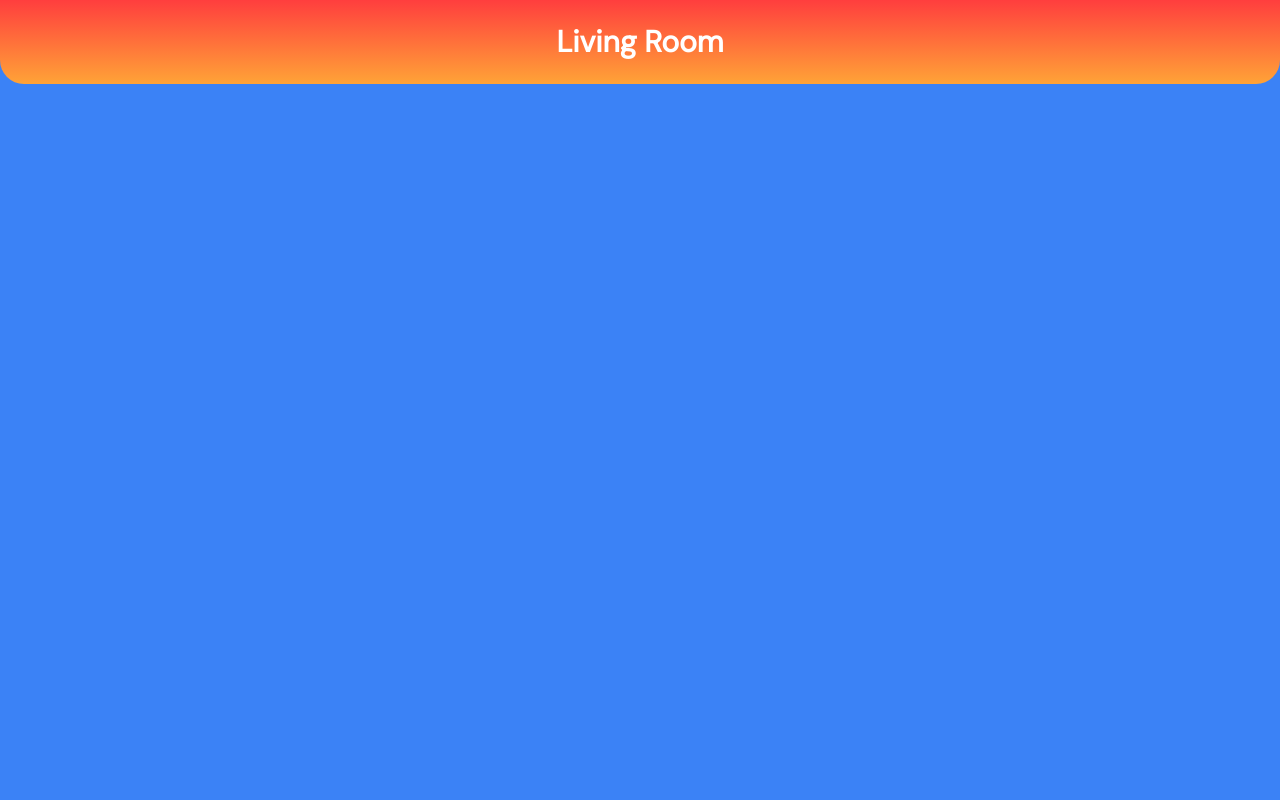
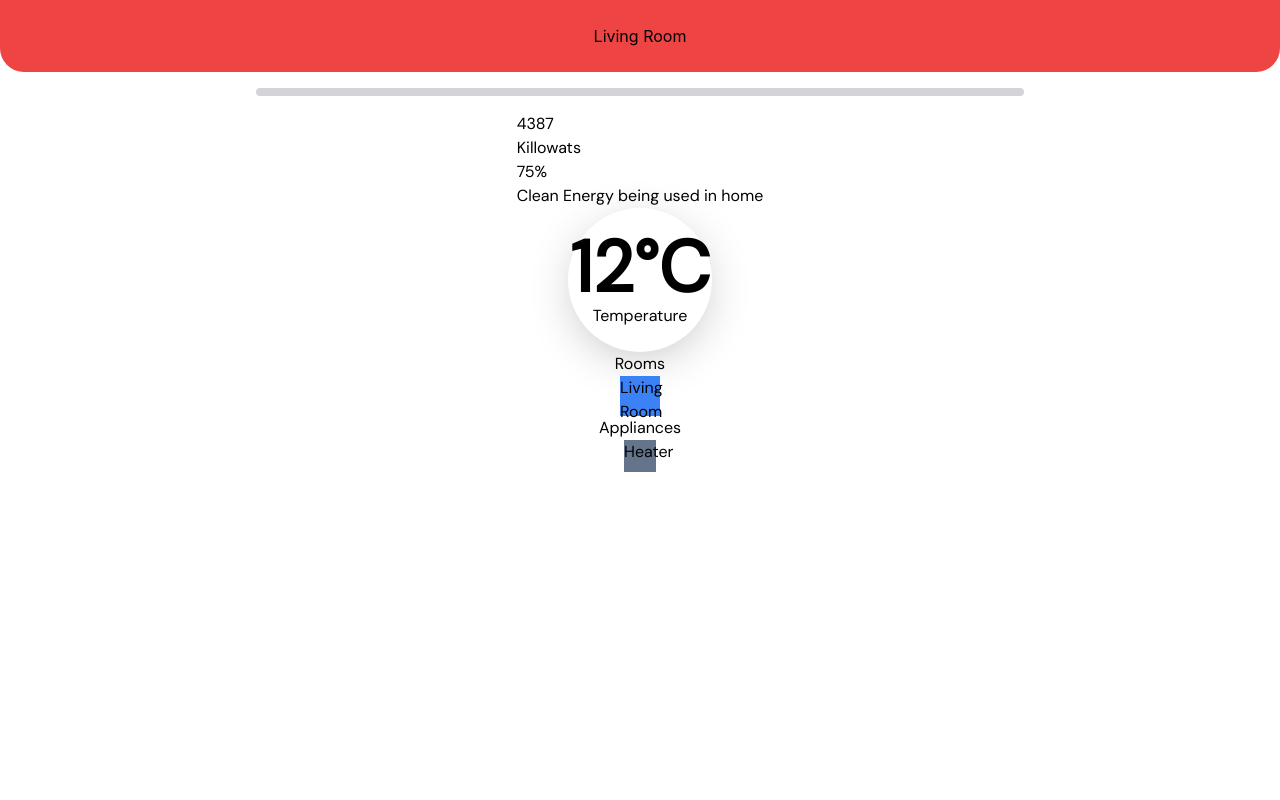
Before and after one commit to TheGraphVertices/Frontend, a React (Create React App) app: page / in a window 1280 px wide. Shown: the top 800 px of the page. Built offline with nearby package versions, Linux system fonts and the light colour scheme.

Commit message:
revert "Removed the scroll up bar"
This reverts commit d5c714fd9db87ecbd8d9e78753ccfa7b0f17df50.

```diff
--- a/src/App.jsx
+++ b/src/App.jsx
@@ -1,13 +1,13 @@
 import './App.css';
 import RoomTab from './components/RoomTab';
+import ScrollUp from './components/ScrollUp';
 import Stats from './components/Stats'
-import Landing from './components/Landing';
 
 function App() {
   return (
-    <div className='font-body relative'>
+    <div>
       <RoomTab />
-      <Landing />
+      <ScrollUp />
       <Stats />
     </div>
   );
--- a/src/components/ApplianceButton.jsx
+++ b/src/components/ApplianceButton.jsx
@@ -4,8 +4,8 @@ function ApplianceButton({ name }){
   const [clicked, setClicked] = useState(false)
 
   return(
-	<div onClick={() => {setClicked(!clicked)}} className={`${clicked ? "bg-gradient-to-b from-[#FF3E3E] to-[#FFA337] text-white" : "bg-[#D9D9D9]"} w-full h-16 flex justify-center items-center rounded-lg`}>
-	  <h2 className="text-xl font-extrabold">{name}</h2>
+	<div onClick={() => {setClicked(!clicked)}} className={`${clicked ? "bg-red-500" : "bg-slate-500"} h-8 w-8`}>
+	  <h2>{name}</h2>
 	</div>
   )
 }
--- a/src/components/Landing.jsx
+++ /dev/null
@@ -1,8 +0,0 @@
-function Landing(){
-  return(
-	<div className="h-screen bg-blue-500">
-	  <h1>Test</h1>
-	</div>
-  )
-}
-export default Landing
--- a/src/components/RoomButton.jsx
+++ b/src/components/RoomButton.jsx
@@ -4,8 +4,8 @@ function RoomButton({ name }){
   const [clicked, setClicked] = useState(false)
 
   return(
-	<div onClick={() => setClicked(!clicked)} className={`w-1/2 h-20 ${clicked ? "bg-gradient-to-b from-[#FF3E3E] to-[#FFA337] text-white" : "bg-[#D9D9D9]"} rounded-lg flex items-center justify-center `}>
-	  <h2 className="text-xl font-extrabold">{name}</h2>
+	  <div onClick={() => setClicked(!clicked)} className={`w-10 h-10 ${clicked ? "bg-red-500" : "bg-blue-500"}`}>
+	  <h2>{name}</h2>
 	</div>
   )
 }
--- a/src/components/RoomTab.jsx
+++ b/src/components/RoomTab.jsx
@@ -1,7 +1,7 @@
 function RoomTab(){
   return(
-    <div className="bg-gradient-to-b from-[#FF3E3E] to-[#FFA337] rounded-bl-3xl rounded-br-3xl py-6 flex justify-center absolute w-screen">
-	  <h1 className="text-3xl font-extrabold text-white">Living Room</h1>
+    <div className="bg-red-500 rounded-bl-3xl rounded-br-3xl py-6 flex justify-center">
+	  <h1>Living Room</h1>
     </div>
   )
 }
--- /dev/null
+++ b/src/components/ScrollUp.jsx
@@ -0,0 +1,8 @@
+function ScrollUp(){
+  return(
+	<div className="flex justify-center">
+	  <div className="w-3/5 h-2 bg-zinc-300 rounded-3xl my-4"></div>
+	</div>
+  )
+}
+export default ScrollUp
--- a/src/components/Stats.jsx
+++ b/src/components/Stats.jsx
@@ -4,28 +4,25 @@ import ApplianceButton from "./ApplianceButton"
 
 function Stats(){
   return(
-	<section className="px-4 py-20 font-body flex items-center flex-col justify-center gap-8 h-full">
-	  <div className="flex flex-row">
-		<div className="flex items-center flex-col">
-		  <h2 className="text-7xl font-extrabold text-[#FFA337]">4387</h2>
-		  <h3 className="text-4xl font-extrabold">Killowats</h3>
+	<section className="px-4 font-body flex items-center flex-col">
+	  <div>
+		<div>
+		  <h2>4387</h2>
+		  <h3>Killowats</h3>
 		</div>
-		<div className="flex items-center flex-col justify-center">
-		  <h2 className="text-7xl font-extrabold text-[#8FFF00]">75%</h2>
-		  <h3 className="text-center text-l font-extrabold">Clean Energy being used in home</h3>
+		<div>
+		  <h2>75%</h2>
+		  <h3>Clean Energy being used in home</h3>
 		</div>
 	  </div>
 	  <Temperature />
-	  <h2 className="text-4xl font-extrabold self-start">Rooms</h2>
-	  <div className="w-full flex gap-4">
+	  <h2>Rooms</h2>
+	  <div>
 	    <RoomButton name="Living Room"/>
-	    <RoomButton name="Kitchen"/>
 	  </div>
-	  <h2 className="text-4xl font-extrabold self-start">Appliances</h2>
-	  <div className="w-full grid grid-cols-2 gap-4">
-	    <ApplianceButton name="Heater"/>
-	    <ApplianceButton name="TV"/>
-	    <ApplianceButton name="Light"/>
+	  <h2>Appliances</h2>
+	  <div>
+	    <ApplianceButton name="Heater" />
 	  </div>
 	</section>
   )
--- a/src/components/Temperature.jsx
+++ b/src/components/Temperature.jsx
@@ -1,9 +1,9 @@
 function Temperature(){
   return(
-	<div className="bg-white rounded-full p-4 w-[65%] flex justify-center items-center flex-column text-center shadow-[0px_10px_50px_-12px_rgb(0,0,0,0.3)] aspect-square">
+	<div className="bg-white rounded-full p-4 w-36 h-36 flex justify-center items-center flex-column text-center shadow-[0px_10px_50px_-12px_rgb(0,0,0,0.3)]">
       <div>
         <h1 className="text-7xl font-extrabold">12°C</h1>
-        <h2 className="text-2xl font-extrabold">Temperature</h2>
+        <h2>Temperature</h2>
       </div>
     </div>
   )
```
